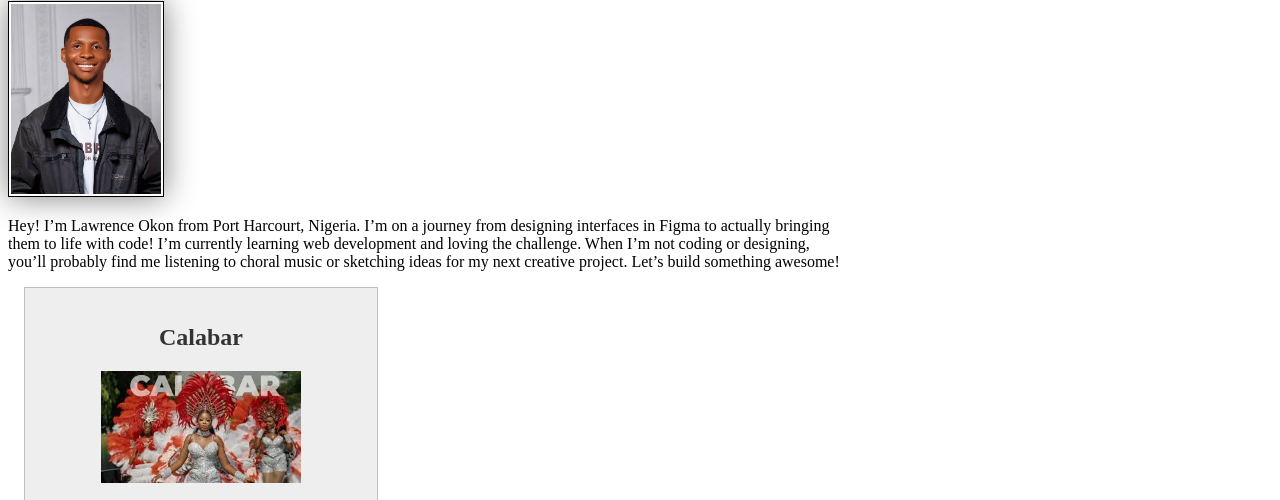
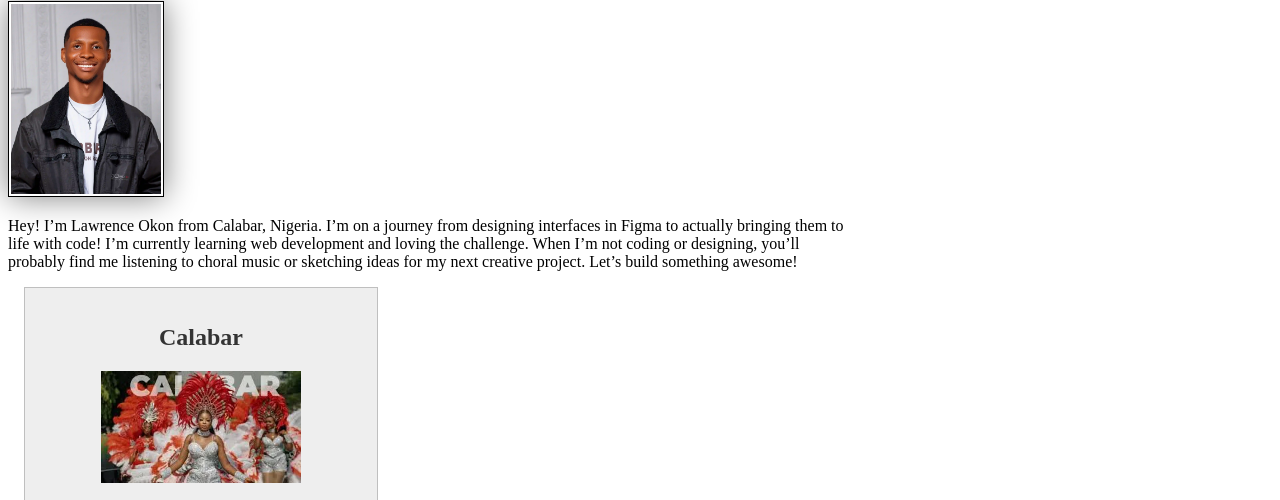
Before and after one commit to rivrjord/wdd130, a plain HTML site: page index.html in a window 1280 px wide. Shown: the part 223-723 px from the top of the page. Drawn offline with Linux system fonts and the light colour scheme.

Commit message:
Update index.html

```diff
--- a/index.html
+++ b/index.html
@@ -19,7 +19,7 @@
             <h1>Lawrence Okon | WDD 130</h1>
             <img src="images/profile.webp" alt="Hello, my name is Lawrence Okon" width="200">
             <p>
-                Hey! I’m Lawrence Okon from Port Harcourt, Nigeria. I’m on a journey from designing interfaces in Figma to actually bringing them to life with code! I’m currently learning web development and loving the challenge. When I’m not coding or designing, you’ll probably find me listening to choral music or sketching ideas for my next creative project. Let’s build something awesome!
+                Hey! I’m Lawrence Okon from Calabar, Nigeria. I’m on a journey from designing interfaces in Figma to actually bringing them to life with code! I’m currently learning web development and loving the challenge. When I’m not coding or designing, you’ll probably find me listening to choral music or sketching ideas for my next creative project. Let’s build something awesome!
             </p>
         </main>
         <aside>
```
